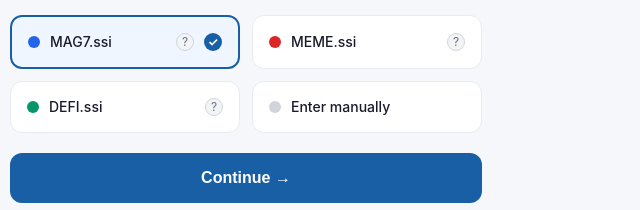
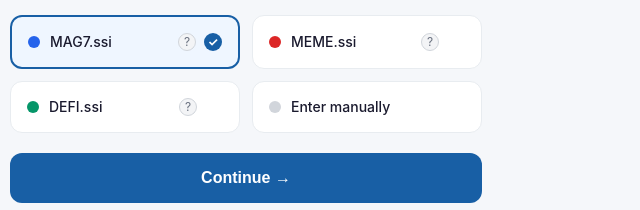
Before and after one commit to mnrj-vv-w/safebridge-ai, a plain HTML site: page index.html in a window 1280 px wide. Shown: the part 234-444 px from the top of the page, 394-1034 px from the left. Drawn offline with Linux system fonts and the light colour scheme.

Commit message:
fix ssi button

```diff
--- a/index.html
+++ b/index.html
@@ -86,8 +86,23 @@
       cursor: pointer; flex-shrink: 0;
     }
     .help-btn:hover { background: #DBEAFE; color: #185FA5; }
+    .ssi-actions {
+      width: 44px;
+      display: flex;
+      justify-content: flex-end;
+      align-items: center;
+      gap: 8px;
+      flex-shrink: 0;
+    }
+    .help-slot {
+      width: 18px;
+      height: 18px;
+      display: inline-flex;
+      align-items: center;
+      justify-content: center;
+      flex-shrink: 0;
+    }
     .ssi-check {
-      display: none;
       width: 18px;
       height: 18px;
       border-radius: 50%;
@@ -95,12 +110,16 @@
       color: #fff;
       font-size: 12px;
       font-weight: 700;
-      align-items: center;
-      justify-content: center;
+      display: inline-flex;
+      align-items: center; justify-content: center;
       flex-shrink: 0;
+      opacity: 0;
+      transform: scale(0.9);
+      transition: opacity 0.14s ease, transform 0.14s ease;
     }
     .ssi-btn.selected .ssi-check {
-      display: inline-flex;
+      opacity: 1;
+      transform: scale(1);
     }
 
     /* CUSTOM INPUT */
@@ -309,25 +328,40 @@
     <div class="ssi-btn selected" onclick="selectSSI(this,'MAG7.ssi')">
       <div class="ssi-dot" style="background:#2563EB;"></div>
       <span class="ssi-label">MAG7.ssi</span>
+      <span class="ssi-actions">
+        <span class="help-slot">
           <div class="help-btn" onclick="event.stopPropagation();showModal('mag7')">?</div>
+        </span>
         <span class="ssi-check" aria-hidden="true">✓</span>
+      </span>
     </div>
     <div class="ssi-btn" onclick="selectSSI(this,'MEME.ssi')">
       <div class="ssi-dot" style="background:#DC2626;"></div>
       <span class="ssi-label">MEME.ssi</span>
+      <span class="ssi-actions">
+        <span class="help-slot">
           <div class="help-btn" onclick="event.stopPropagation();showModal('meme')">?</div>
+        </span>
         <span class="ssi-check" aria-hidden="true">✓</span>
+      </span>
     </div>
     <div class="ssi-btn" onclick="selectSSI(this,'DEFI.ssi')">
       <div class="ssi-dot" style="background:#059669;"></div>
       <span class="ssi-label">DEFI.ssi</span>
+      <span class="ssi-actions">
+        <span class="help-slot">
           <div class="help-btn" onclick="event.stopPropagation();showModal('defi')">?</div>
+        </span>
         <span class="ssi-check" aria-hidden="true">✓</span>
+      </span>
     </div>
     <div class="ssi-btn" onclick="selectSSI(this,'custom')">
       <div class="ssi-dot" style="background:#D1D5DB;"></div>
       <span class="ssi-label">Enter manually</span>
+      <span class="ssi-actions">
+        <span class="help-slot" aria-hidden="true"></span>
         <span class="ssi-check" aria-hidden="true">✓</span>
+      </span>
     </div>
   </div>
 
```
Lines whose indentation alone changed are shown as unchanged.
